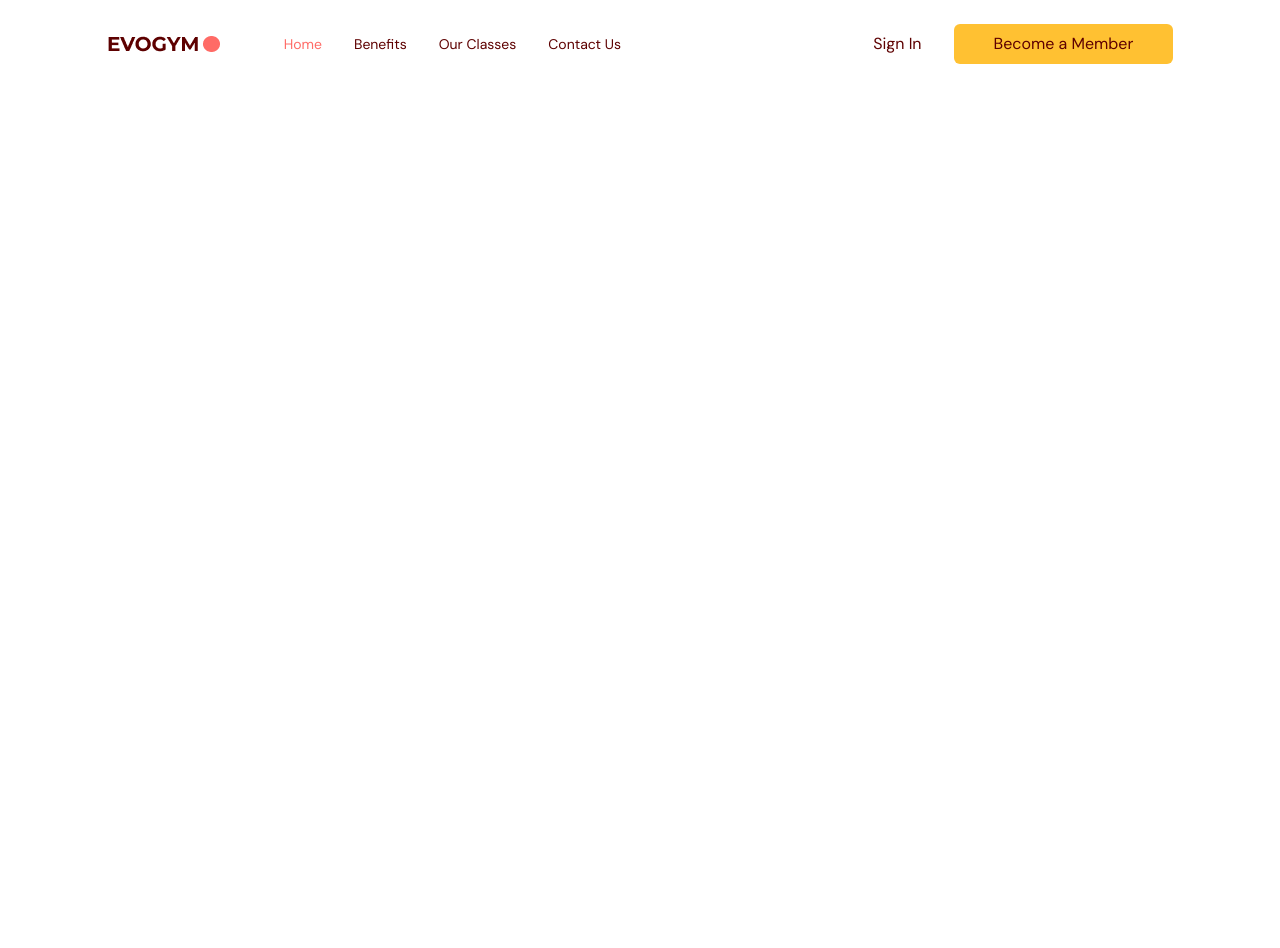
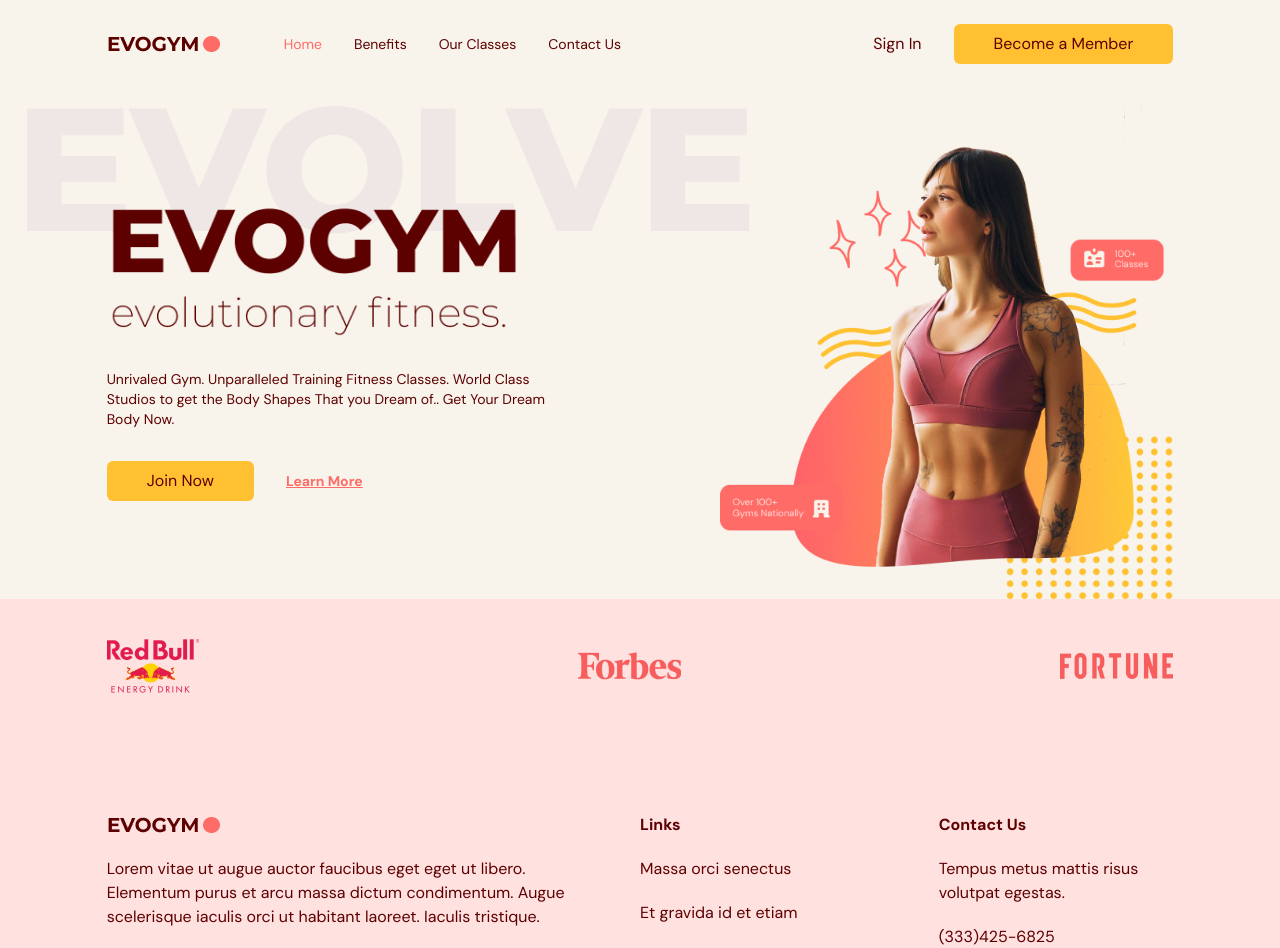
Before and after one commit to AhmedShaykh/Fitness-Application, a React (Vite) app: page / in a window 1280 px wide. Shown: the top 948 px of the page. Before the commit the page ends 800 px from the top, so only its background shows below. Built offline with nearby package versions, Linux system fonts and the light colour scheme.

Commit message:
Create Home Page & Footer

```diff
--- a/src/App.tsx
+++ b/src/App.tsx
@@ -1,6 +1,8 @@
 import { FC, useState, useEffect } from 'react';
 import Navbar from '@/Components/Navbar';
-import { SelectedPage } from './Shared/Types';
+import Home from '@/Components/Home';
+import Footer from './Components/Footer';
+import { SelectedPage } from '@/Shared/Types';
 
 const App: FC = () => {
 
@@ -29,6 +31,11 @@
                 selectedPage={selectedPage}
                 setSelectedPage={setSelectedPage}
             />
+            <Home setSelectedPage={setSelectedPage} />
+            {/* <Benefits setSelectedPage={setSelectedPage} /> */}
+            {/* <OurClasses setSelectedPage={setSelectedPage} /> */}
+            {/* <ContactUs setSelectedPage={setSelectedPage} /> */}
+            <Footer />
         </div>
     )
 };
--- /dev/null
+++ b/src/Components/Footer/index.tsx
@@ -0,0 +1,35 @@
+import { FC } from "react";
+import Logo from "@/Assets/Logo.png";
+
+const Footer: FC = () => {
+    return (
+        <footer className="bg-primary-100 py-16">
+            <div className="justify-content mx-auto w-5/6 gap-16 md:flex">
+                <div className="mt-16 basis-1/2 md:mt-0">
+                    <img alt="logo" src={Logo} />
+                    <p className="my-5">
+                        Lorem vitae ut augue auctor faucibus eget eget ut libero. Elementum
+                        purus et arcu massa dictum condimentum. Augue scelerisque iaculis
+                        orci ut habitant laoreet. Iaculis tristique.
+                    </p>
+                    <p>© Evogym All Rights Reserved.</p>
+                </div>
+
+                <div className="mt-16 basis-1/4 md:mt-0">
+                    <h4 className="font-bold">Links</h4>
+                    <p className="my-5">Massa orci senectus</p>
+                    <p className="my-5">Et gravida id et etiam</p>
+                    <p>Ullamcorper vivamus</p>
+                </div>
+
+                <div className="mt-16 basis-1/4 md:mt-0">
+                    <h4 className="font-bold">Contact Us</h4>
+                    <p className="my-5">Tempus metus mattis risus volutpat egestas.</p>
+                    <p>(333)425-6825</p>
+                </div>
+            </div>
+        </footer>
+    );
+};
+
+export default Footer;
--- /dev/null
+++ b/src/Components/Home/index.tsx
@@ -0,0 +1,104 @@
+import { SelectedPage } from '@/Shared/Types';
+import useMediaQuery from '@/Hooks/useMediaQuery';
+import ActionButton from "@/Shared/ActionButton";
+import HomePageText from "@/Assets/HomePageText.png";
+import HomePageGraphic from "@/Assets/HomePageGraphic.png";
+import SponsorRedBull from "@/Assets/SponsorRedBull.png";
+import SponsorForbes from "@/Assets/SponsorForbes.png";
+import SponsorFortune from "@/Assets/SponsorFortune.png";
+import AnchorLink from "react-anchor-link-smooth-scroll";
+import { motion } from "framer-motion";
+
+type Props = {
+    setSelectedPage: (value: SelectedPage) => void;
+};
+
+const Home = ({ setSelectedPage }: Props) => {
+
+    const isAboveMediumScreens = useMediaQuery("(min-width:1060px)");
+
+    return (
+        <section id="home" className="gap-16 bg-gray-20 py-10 md:h-full md:pb-0">
+            {/* IMAGE AND MAIN HEADER */}
+
+            <motion.div
+                className="mx-auto w-5/6 items-center justify-center md:flex md:h-5/6"
+                onViewportEnter={() => setSelectedPage(SelectedPage.Home)}
+            >
+                <div className="z-10 mt-32 md:basis-3/5">
+                    {/* HEADINGS */}
+                    <motion.div
+                        className="md:-mt-20"
+                        initial="hidden"
+                        whileInView="visible"
+                        viewport={{ once: true, amount: 0.5 }}
+                        transition={{ duration: 0.5 }}
+                        variants={{
+                            hidden: { opacity: 0, x: -50 },
+                            visible: { opacity: 1, x: 0 },
+                        }}
+                    >
+                        <div className="relative">
+                            <div className="before:absolute before:-top-20 before:-left-20 before:z-[-1] md:before:content-evolvetext">
+                                <img alt="home-page-text" src={HomePageText} />
+                            </div>
+                        </div>
+
+                        <p className="mt-8 text-sm">
+                            Unrivaled Gym. Unparalleled Training Fitness Classes. World Class
+                            Studios to get the Body Shapes That you Dream of.. Get Your Dream
+                            Body Now.
+                        </p>
+                    </motion.div>
+
+                    {/* ACTIONS */}
+                    <motion.div
+                        className="mt-8 flex items-center gap-8"
+                        initial="hidden"
+                        whileInView="visible"
+                        viewport={{ once: true, amount: 0.5 }}
+                        transition={{ delay: 0.2, duration: 0.5 }}
+                        variants={{
+                            hidden: { opacity: 0, x: -50 },
+                            visible: { opacity: 1, x: 0 },
+                        }}
+                    >
+                        <ActionButton setSelectedPage={setSelectedPage}>
+                            Join Now
+                        </ActionButton>
+                        <AnchorLink
+                            className="text-sm font-bold text-primary-500 underline hover:text-secondary-500"
+                            onClick={() => setSelectedPage(SelectedPage.ContactUs)}
+                            href={`#${SelectedPage.ContactUs}`}
+                        >
+                            <p>Learn More</p>
+                        </AnchorLink>
+                    </motion.div>
+                </div>
+
+                {/* IMAGE */}
+                <div
+                    className="flex basis-3/5 justify-center md:z-10
+              md:ml-40 md:mt-16 md:justify-items-end"
+                >
+                    <img alt="home-pageGraphic" src={HomePageGraphic} />
+                </div>
+            </motion.div>
+
+            {/* SPONSORS */}
+            {isAboveMediumScreens && (
+                <div className="h-[150px] w-full bg-primary-100 py-10">
+                    <div className="mx-auto w-5/6">
+                        <div className="flex items-center justify-between gap-8">
+                            <img alt="redbull-sponsor" src={SponsorRedBull} />
+                            <img alt="forbes-sponsor" src={SponsorForbes} />
+                            <img alt="fortune-sponsor" src={SponsorFortune} />
+                        </div>
+                    </div>
+                </div>
+            )}
+        </section>
+    )
+};
+
+export default Home;
--- a/src/index.css
+++ b/src/index.css
@@ -8,8 +8,6 @@
 body,
 #root,
 .app {
-  /* height: 100%; */
-  /* width: 100%; */
   font-family: "DM Sans", sans-serif;
   @apply text-gray-500;
 }
```
